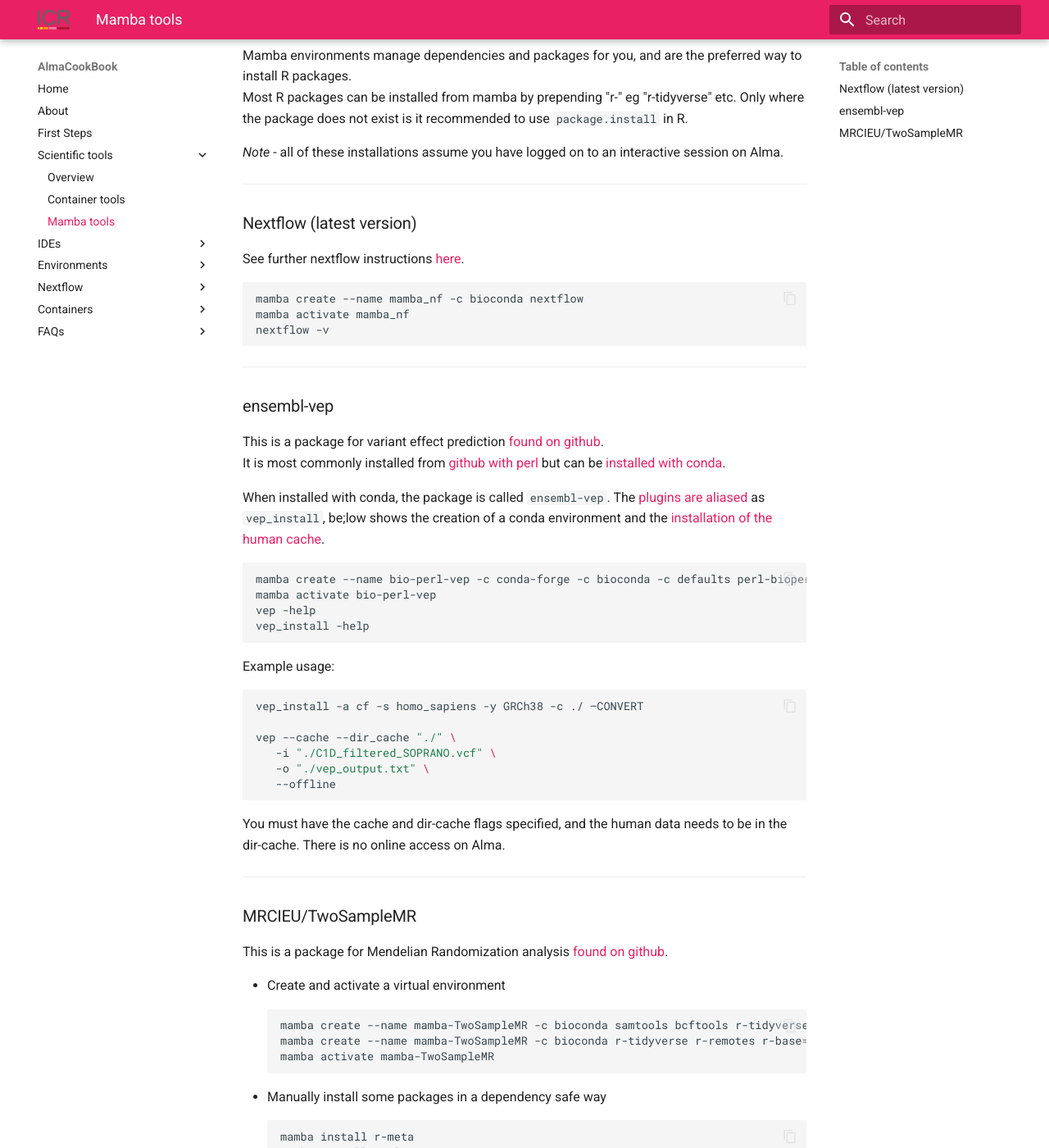
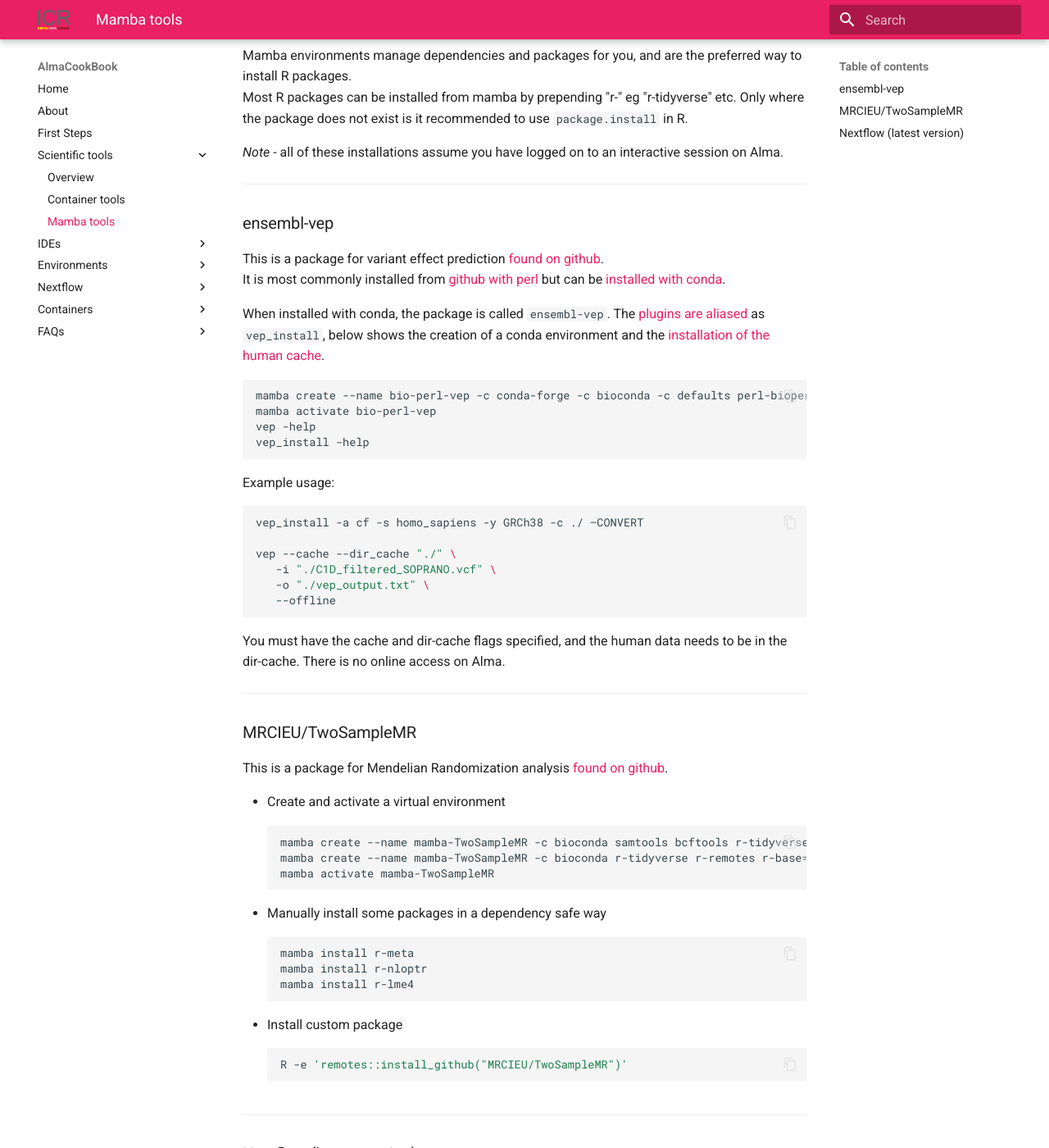
Before and after one commit to AlmaCookBook/AlmaCookBook.github.io, an MkDocs documentation site: the page built from docs/tools/mamba-tools.md, in a window 1280 px wide and 1400 px high, scrolled down 192 px. Shown: the whole window at 82% size. Built offline with MkDocs 1.6.1 and Material for MkDocs 9.7.7, drawn with Linux system fonts in a browser that asks for light colours; some of the changed text lies outside the part shown.

Commit message:
reorderd

````diff
--- a/docs/tools/mamba-tools.md
+++ b/docs/tools/mamba-tools.md
@@ -9,22 +9,12 @@
 *Note* - all of these installations assume you have logged on to an interactive session on Alma.
 
 ---
-### Nextflow (latest version)
-See further nextflow instructions [here](../containers/nextflow-envs.md).
-
-```bash
-mamba create --name mamba_nf -c bioconda nextflow
-mamba activate mamba_nf
-nextflow -v
-```
-
----
 
 ### ensembl-vep
 This is a package for variant effect prediction [found on github](https://github.com/Ensembl/ensembl-vep).
 It is most commonly installed from [github with perl](https://www.ensembl.org/info/docs/tools/vep/script/index.html) but can be [installed with conda](https://bioconda.github.io/recipes/ensembl-vep/README.html).
 
-When installed with conda, the package is called `ensembl-vep`.  The [plugins are aliased](https://www.biostars.org/p/9561573/) as `vep_install`, be;low shows the creation of a conda environment and the [installation of the human cache](https://stackoverflow.com/questions/70801077/how-to-run-ensembl-vep-in-conda).
+When installed with conda, the package is called `ensembl-vep`.  The [plugins are aliased](https://www.biostars.org/p/9561573/) as `vep_install`, below shows the creation of a conda environment and the [installation of the human cache](https://stackoverflow.com/questions/70801077/how-to-run-ensembl-vep-in-conda).
 
 ```bash
 mamba create --name bio-perl-vep -c conda-forge -c bioconda -c defaults perl-bioperl=1.7.8 ensembl-vep
@@ -42,6 +32,7 @@
    --offline
 ```
 You must have the cache and dir-cache flags specified, and the human data needs to be in the dir-cache. There is no online access on Alma.
+
 ---
 
 ### MRCIEU/TwoSampleMR
@@ -63,5 +54,15 @@
 ```bash
 R -e 'remotes::install_github("MRCIEU/TwoSampleMR")'
 ```
+---
+
+### Nextflow (latest version)
+See further nextflow instructions [here](../containers/nextflow-envs.md).
+
+```bash
+mamba create --name mamba_nf -c bioconda nextflow
+mamba activate mamba_nf
+nextflow -v
+```
 
 ---
````
